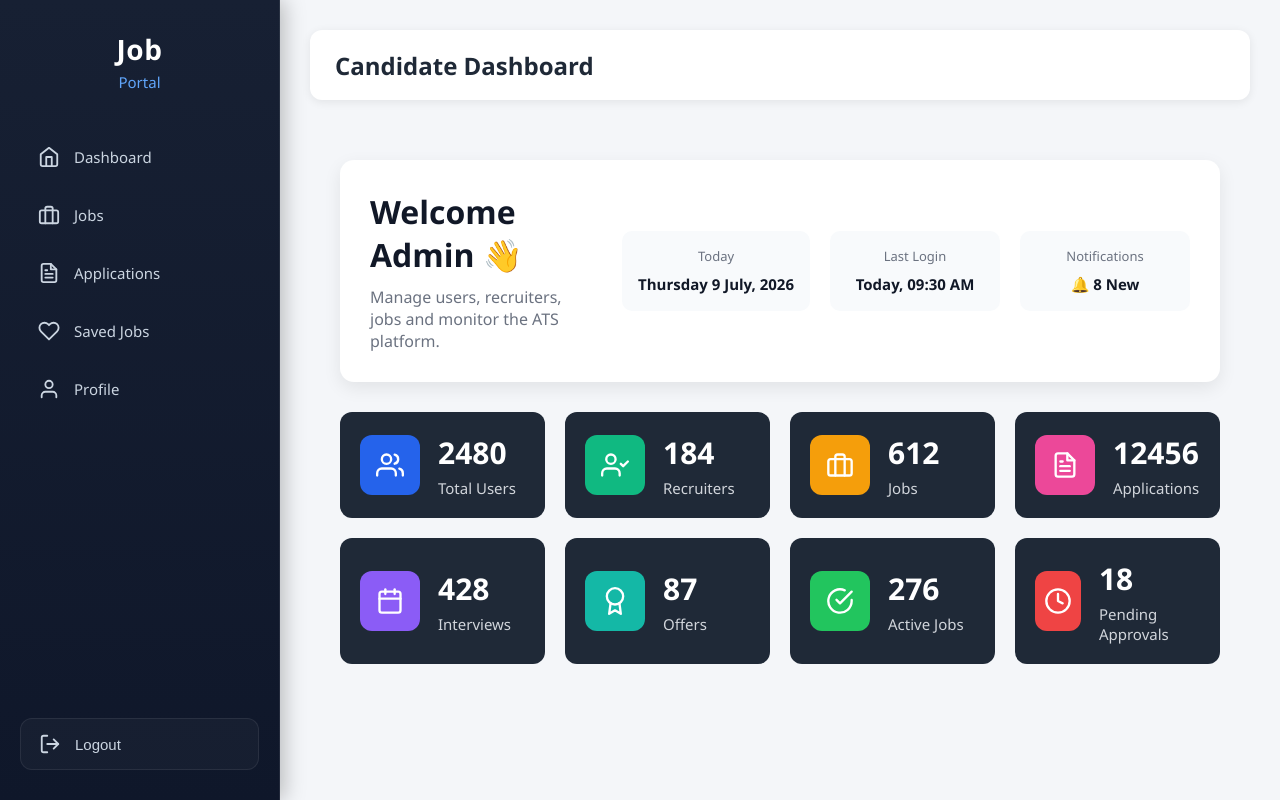
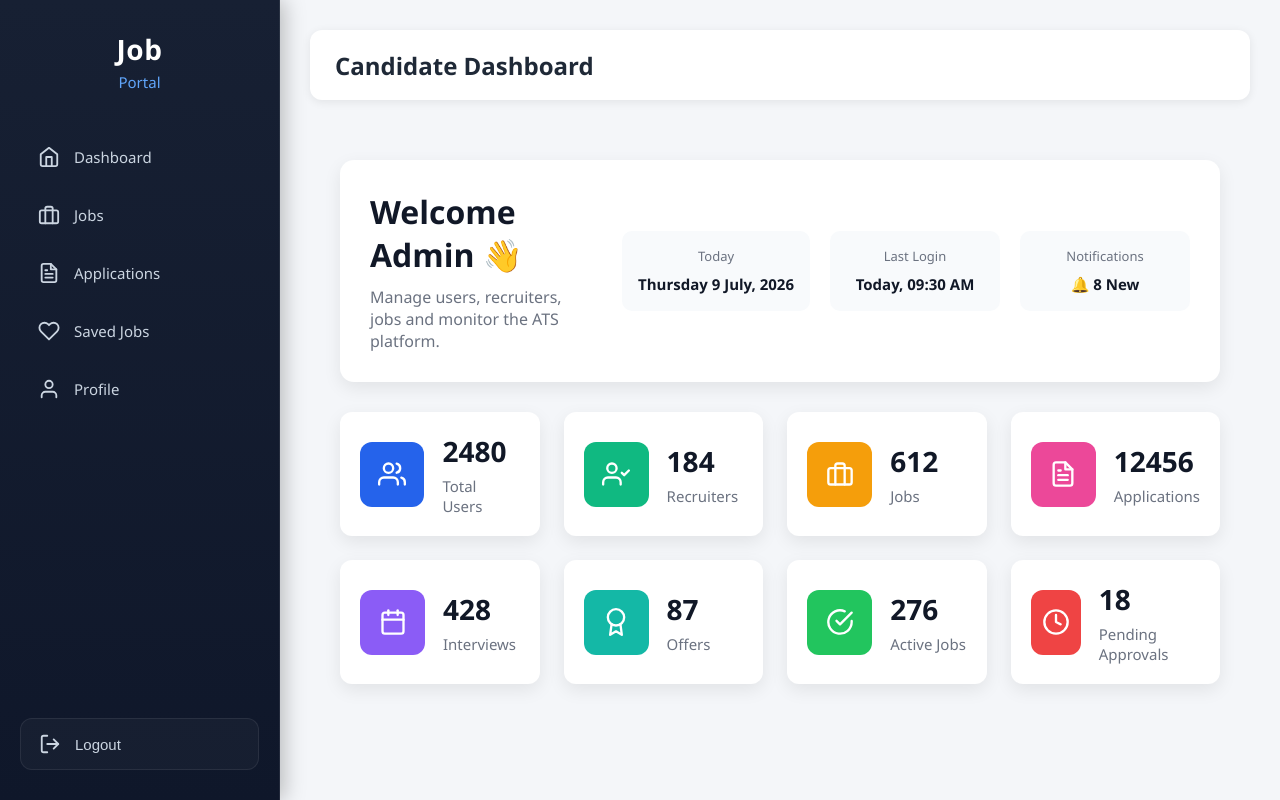
Before and after one commit to hemantbirla/smart-applicant-tracking-system, a React (Vite) app: page /admin/dashboard in a window 1280 px wide. Built offline with nearby package versions, Linux system fonts and the light colour scheme; no server answers.

Commit message:
Develop admin statistics section

```diff
--- a/src/styles/adminDashboard.css
+++ b/src/styles/adminDashboard.css
@@ -153,3 +153,74 @@
     grid-template-columns: 1fr;
   }
 }
+
+/* ===========================
+   Statistics Grid
+=========================== */
+
+.admin-statistics {
+    display: grid;
+    grid-template-columns: repeat(4, 1fr);
+    gap: 24px;
+    margin-top: 30px;
+}
+
+/* ===========================
+   Admin Card
+=========================== */
+
+.admin-card {
+    background: #ffffff;
+    border-radius: 12px;
+    padding: 20px;
+    display: flex;
+    align-items: center;
+    gap: 18px;
+    box-shadow: 0 6px 18px rgba(0,0,0,.08);
+    transition: .25s;
+}
+
+.admin-card:hover {
+    transform: translateY(-4px);
+}
+
+.admin-card-icon {
+    width: 65px;
+    height: 65px;
+    border-radius: 12px;
+    display: flex;
+    justify-content: center;
+    align-items: center;
+    color: #fff;
+}
+
+.admin-card-content h2 {
+    font-size: 28px;
+    color: #111827;
+    margin-bottom: 6px;
+}
+
+.admin-card-content p {
+    color: #6b7280;
+    font-size: 15px;
+}
+
+/* ===========================
+   Responsive
+=========================== */
+
+@media (max-width:1200px){
+
+.admin-statistics{
+grid-template-columns:repeat(2,1fr);
+}
+
+}
+
+@media (max-width:768px){
+
+.admin-statistics{
+grid-template-columns:1fr;
+}
+
+}
```
